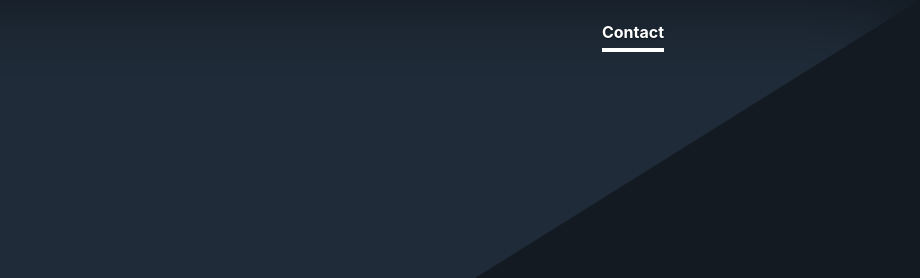
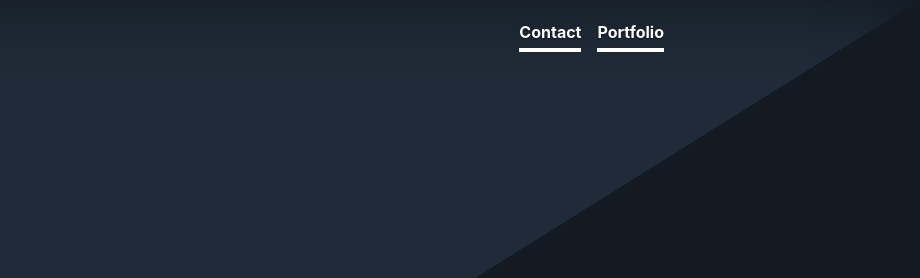
Before and after one commit to cmoleka/cmoleka.github.io, a website: page index.html in a window 1280 px wide. Shown: the top 278 px of the page, 360-1280 px from the left. Drawn offline with nearby package versions, Linux system fonts and the light colour scheme.

Commit message:
Update index.html
Added portfolio link

```diff
--- a/index.html
+++ b/index.html
@@ -22,6 +22,7 @@
                     width="100" height="auto" loading="lazy"></img>
                 <nav class="nav nav-masthead justify-content-center">
                     <a class="nav-link active" href="mailto:me@carlomoleka.com">Contact</a>
+                    <a class="nav-link active" href="https://dev.carlomoleka.com">Portfolio</a>
                 </nav>
             </div>
         </header>
```
